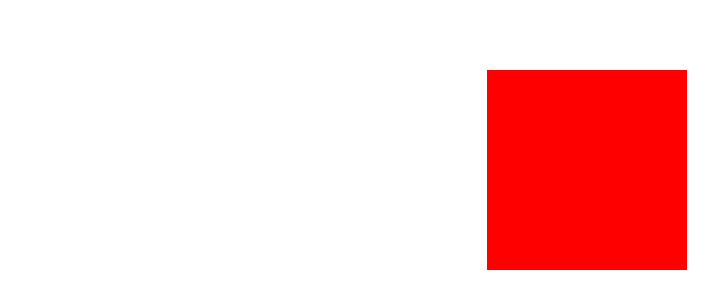
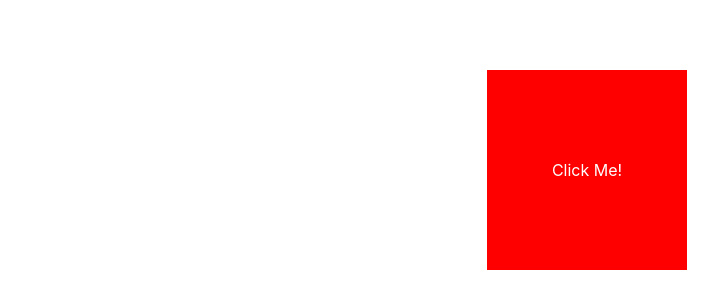
Before and after one commit to VienDinhCom/angular-examples, an Angular app: page / in a window 1280 px wide. Shown: the part 120-428 px from the top of the page, without its empty margins (53-771 px from the left). Built offline with nearby package versions, Linux system fonts and the light colour scheme.

Commit message:
Micro changes

```diff
--- a/src/app/pages/home-page/home-page.component.html
+++ b/src/app/pages/home-page/home-page.component.html
@@ -1 +1 @@
-<div [@shape]="shape" class="shape" (click)="changeShape()"></div>
+<div [@shape]="shape" class="shape" (click)="changeShape()">Click Me!</div>
--- a/src/app/pages/home-page/home-page.component.scss
+++ b/src/app/pages/home-page/home-page.component.scss
@@ -1,7 +1,10 @@
 .shape {
   width: 200px;
   height: 200px;
+  text-align: center;
+  line-height: 200px;
   margin: 100px auto 0 auto;
   background: red;
+  color: white;
   cursor: pointer;
 }
```
